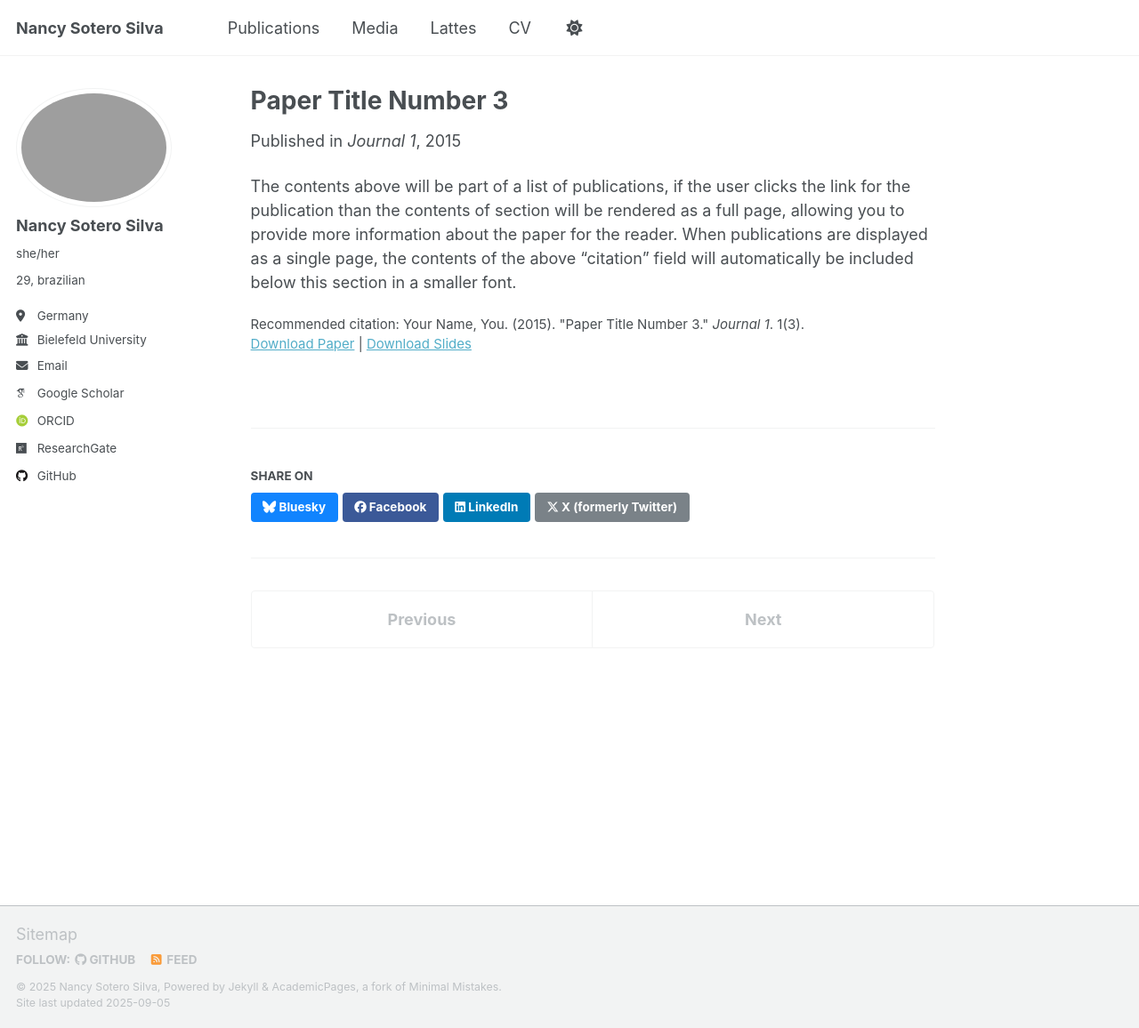
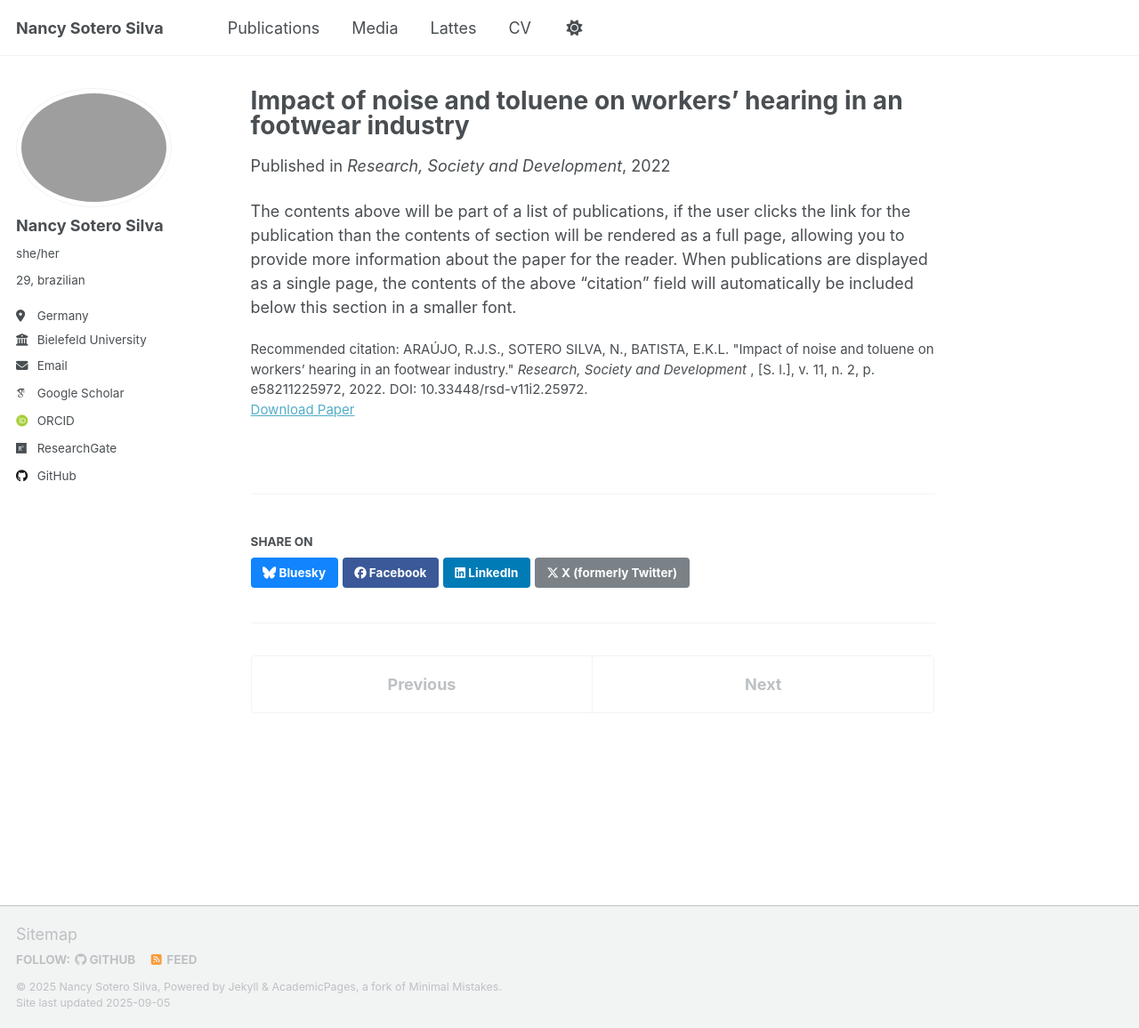
Before and after one commit to nancysotero/neuronency, a Jekyll site: the page built from _publications/2015-10-01-paper-title-number-3.md, in a window 1280 px wide and 1156 px high. Shown: the whole window at 89% size. Built offline with Jekyll 4.4.1, drawn with Linux system fonts in a browser that asks for light colours; some web fonts are replaced; a script that is not in the unit is left out.

Commit message:
Update 2015-10-01-paper-title-number-3.md

```diff
--- a/_publications/2015-10-01-paper-title-number-3.md
+++ b/_publications/2015-10-01-paper-title-number-3.md
@@ -1,14 +1,14 @@
 ---
-title: "Paper Title Number 3"
+title: "Impact of noise and toluene on workers’ hearing in an footwear industry"
 collection: publications
 category: manuscripts
-permalink: /publication/2015-10-01-paper-title-number-3
-excerpt: 'This paper is about the number 3. The number 4 is left for future work.'
-date: 2015-10-01
-venue: 'Journal 1'
-slidesurl: 'http://academicpages.github.io/files/slides3.pdf'
-paperurl: 'http://academicpages.github.io/files/paper3.pdf'
-citation: 'Your Name, You. (2015). &quot;Paper Title Number 3.&quot; <i>Journal 1</i>. 1(3).'
+permalink: /publication/2022-06-02-paper-title-number-3
+excerpt: 'in Portuguese.'
+date: February 2022
+venue: 'Research, Society and Development'
+#slidesurl: 'http://academicpages.github.io/files/slides3.pdf'
+paperurl: 'https://rsdjournal.org/index.php/rsd/article/view/25972'
+citation: 'ARAÚJO, R.J.S., SOTERO SILVA, N., BATISTA, E.K.L. &quot;Impact of noise and toluene on workers’ hearing in an footwear industry.&quot;  <i>Research, Society and Development </i>, [S. l.], v. 11, n. 2, p. e58211225972, 2022. DOI: 10.33448/rsd-v11i2.25972.'
 ---
 
 The contents above will be part of a list of publications, if the user clicks the link for the publication than the contents of section will be rendered as a full page, allowing you to provide more information about the paper for the reader. When publications are displayed as a single page, the contents of the above "citation" field will automatically be included below this section in a smaller font.
```
